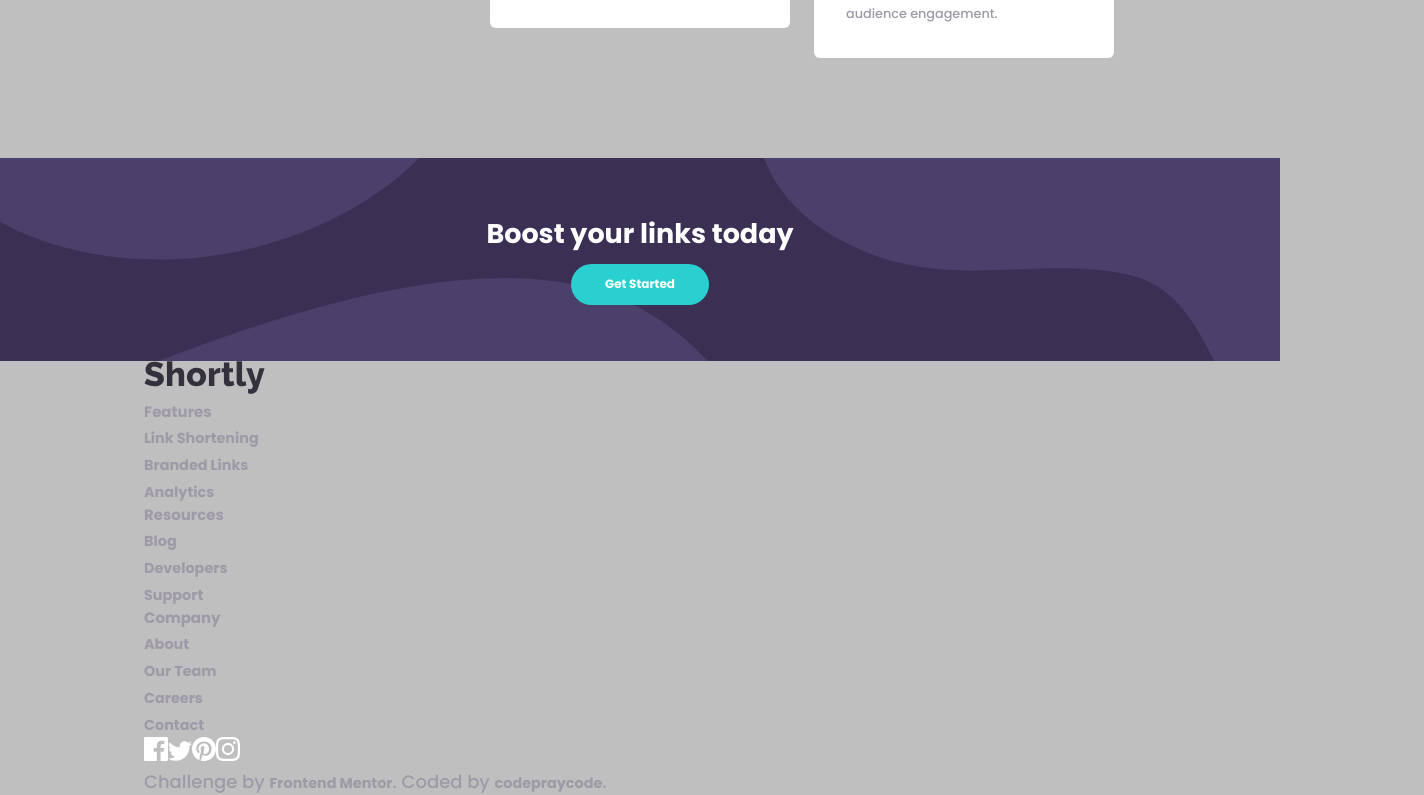
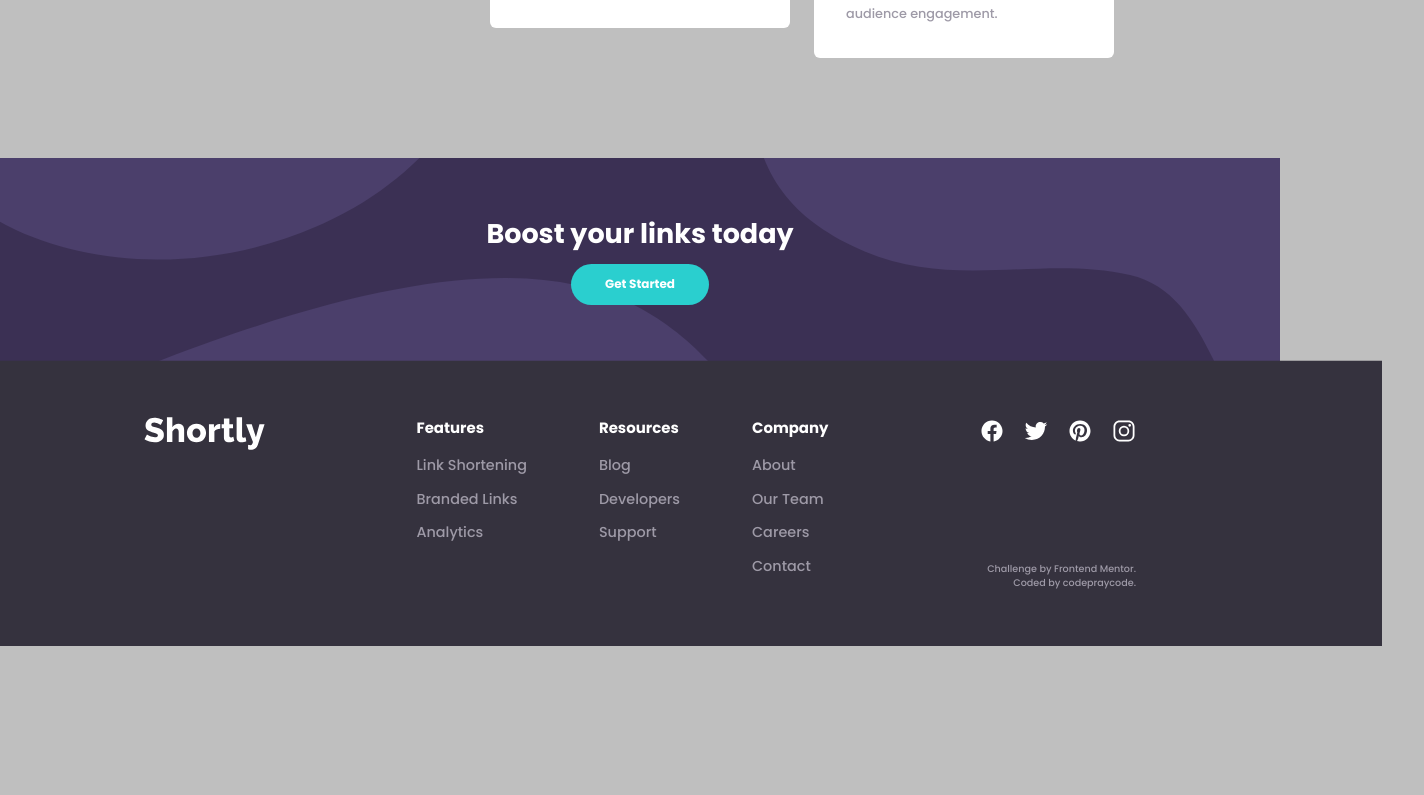
Before and after one commit to codepraycode/shortly, a React (Vite) app: page / in a window 1280 px wide. Shown: the part 1552-2347 px from the top of the page, 1424 px wide, since content can reach past the window. After the commit the page ends 2198 px from the top, so only its background shows below. Built offline with nearby package versions, Linux system fonts and the light colour scheme.

Commit message:
Done with desktop design

```diff
--- a/components/Footer.jsx
+++ b/components/Footer.jsx
@@ -4,7 +4,7 @@ const Footer = () => {
   return (
     <footer>
         <div className="__logo">
-            <img src="/images/logo.svg" alt="logo" />
+            <img src="/images/logo_alt.svg" alt="logo" />
         </div>
 
         <div className="links">
@@ -45,24 +45,25 @@ const Footer = () => {
         <div className="handles__attribution">
 
             <div className="handles">
-                <span>
-                    <img src="/images/icon-facebook.svg" alt="Facebook"/>
-                </span>
-                <span>
-                    <img src="/images/icon-twitter.svg" alt="Twitter"/>
-                </span>
-                <span>
-                    <img src="/images/icon-pinterest.svg" alt="Pinterest"/>
-                </span>
-                <span>
-                    <img src="/images/icon-instagram.svg" alt="Instagram"/>
-                </span>
+                <a href="/">
+                    <ion-icon name="logo-facebook"></ion-icon>
+                </a>
+                <a href="/">
+                    <ion-icon name="logo-twitter"></ion-icon>
+                </a>
+                <a href="/">
+                    <ion-icon name="logo-pinterest"></ion-icon>
+                </a>
+                <a href="/">
+                    <ion-icon name="logo-instagram"></ion-icon>
+                </a>
             </div>
 
-            <div class="attribution">
+            <span class="attribution">
                 Challenge by <a href="https://www.frontendmentor.io?ref=challenge" target="_blank">Frontend Mentor</a>.
-                Coded by <a href="#">codepraycode</a>.
-            </div>
+                <br/>
+                Coded by <a href="https://github.com/codepraycode">codepraycode</a>.
+            </span>
 
 
         </div>
--- a/index.html
+++ b/index.html
@@ -8,6 +8,10 @@
   </head>
   <body>
     <div id="root"></div>
+
+    <script type="module" src="https://unpkg.com/ionicons@5.5.2/dist/ionicons/ionicons.esm.js"></script>
+    <script nomodule src="https://unpkg.com/ionicons@5.5.2/dist/ionicons/ionicons.js"></script>
     <script type="module" src="/src/main.jsx"></script>
+
   </body>
 </html>
--- a/scss/_setup.scss
+++ b/scss/_setup.scss
@@ -19,7 +19,7 @@ body{
 
 
     font-size: $base-fs;
-    font-weight: $fw-500;
+    // font-weight: $fw-500;
 
     // background-color: lighten($color: $gray, $amount: 10%);
     background-color: $gray;
@@ -43,7 +43,7 @@ a{
     color: $grayish-violet;
     transition: color 0.3s ease;
     font-size: 0.9rem;
-    font-weight: $fw-700;
+    // font-weight: $fw-700;
     &:hover{
         color: $cyan;
     }
@@ -93,7 +93,7 @@ input[type=button],
 
 
 section{
-    width: 100%;
+    max-width: 100%;
     .section__title,
     .section__content{
         margin: 0 $body-lr-md-space;
@@ -115,8 +115,11 @@ section{
 }
 
 footer{
-    width: 100%;
+    max-width: 100%;
     margin: 0 $body-lr-md-space;
+    background-color: $very-dark-blue;
+    box-shadow: 0 0 0 100vmax $very-dark-blue;
+    clip-path: inset(0 -100vmax);
 }
 
 @media (max-width:$mobile-breakpoint) {
--- a/scss/components/_footer.scss
+++ b/scss/components/_footer.scss
@@ -22,3 +22,71 @@
 
     }
 }
+
+footer{
+    display: flex;
+    justify-content: space-between;
+
+    padding: 3.5rem 0;
+
+    .links{
+        display: flex;
+        justify-content: space-around;
+        margin: 0 auto;
+
+        column-gap: 4.5rem;
+
+        &__item{
+            font-size: $fw-500;
+            h5{
+                color: $white;
+                margin-bottom: 1rem;
+            }
+
+            ul{
+                li{
+                    margin: .8rem 0;
+                    font-size: .7rem;
+                }
+            }
+        }
+    }
+
+    .handles__attribution{
+        display: flex;
+        flex-direction: column;
+        align-items: flex-end;
+
+
+
+        .handles{
+            display: flex;
+            align-items: center;
+            justify-content: center;
+            margin-bottom: auto;
+            column-gap: 20px;
+
+            a{
+                font-size: 1.5rem;
+                color: $white;
+                &:hover{
+                    color: $cyan;
+                }
+
+            }
+
+
+
+        }
+
+
+        .attribution{
+            font-size: .6rem;
+            text-align: right;
+        }
+        a{
+            font-size: inherit;
+            font-weight: $fw-500;
+        }
+    }
+}
--- a/scss/components/_shorter.scss
+++ b/scss/components/_shorter.scss
@@ -83,7 +83,7 @@
         font-size: .9rem;
 
         span {
-            color: $very-dark-violet;
+            color: $dark-violet;
             font-weight: $fw-700;
         }
 
--- a/scss/components/_statsinfo.scss
+++ b/scss/components/_statsinfo.scss
@@ -16,7 +16,7 @@
         position: absolute;
 
         width: 80%;
-        height: 5px;
+        height: 7px;
         background-color: $cyan;
 
         top: 48%;
```
Also changed, not shown: public/images/logo_alt.svg (added).
